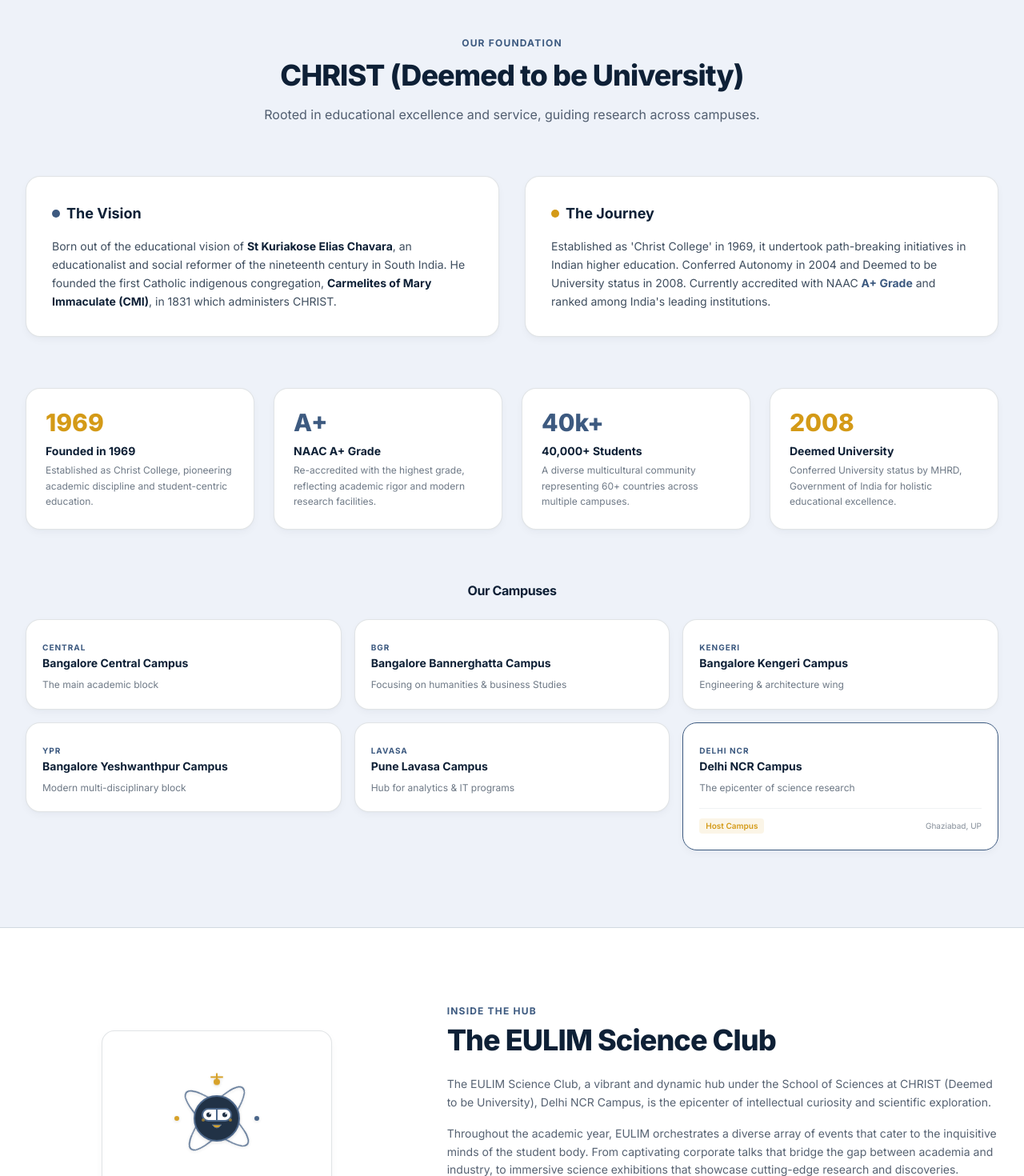
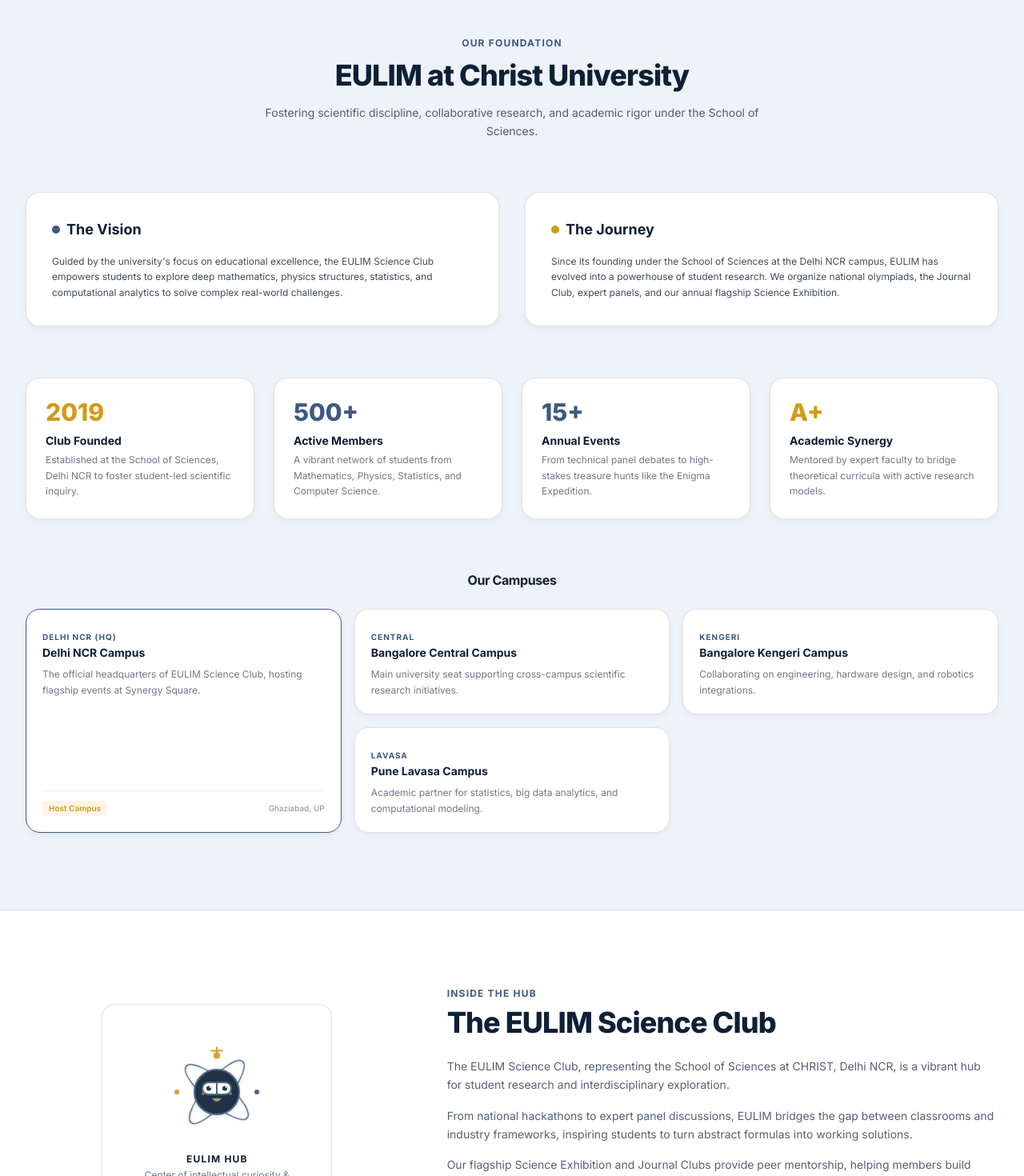
Before and after one commit to abhisarxverma/eulim-club, a Next.js app: page / in a window 1280 px wide. Shown: the part 1680-3150 px from the top of the page at 80% size. Built offline with nearby package versions, Linux system fonts and the light colour scheme.

Commit message:
Specialize the content to EULIM

```diff
--- a/app/page.tsx
+++ b/app/page.tsx
@@ -145,19 +145,17 @@
   };
 
   const universityHighlights = [
-    { stat: "1969", title: "Founded in 1969", desc: "Established as Christ College, pioneering academic discipline and student-centric education.", color: "text-brand-ochre" },
-    { stat: "A+", title: "NAAC A+ Grade", desc: "Re-accredited with the highest grade, reflecting academic rigor and modern research facilities.", color: "text-brand-cyan" },
-    { stat: "40k+", title: "40,000+ Students", desc: "A diverse multicultural community representing 60+ countries across multiple campuses.", color: "text-brand-cyan" },
-    { stat: "2008", title: "Deemed University", desc: "Conferred University status by MHRD, Government of India for holistic educational excellence.", color: "text-brand-ochre" },
+    { stat: "2019", title: "Club Founded", desc: "Established at the School of Sciences, Delhi NCR to foster student-led scientific inquiry.", color: "text-brand-ochre" },
+    { stat: "500+", title: "Active Members", desc: "A vibrant network of students from Mathematics, Physics, Statistics, and Computer Science.", color: "text-brand-cyan" },
+    { stat: "15+", title: "Annual Events", desc: "From technical panel debates to high-stakes treasure hunts like the Enigma Expedition.", color: "text-brand-cyan" },
+    { stat: "A+", title: "Academic Synergy", desc: "Mentored by expert faculty to bridge theoretical curricula with active research models.", color: "text-brand-ochre" },
   ];
 
   const campuses = [
-    { name: "Bangalore Central Campus", desc: "The main academic block", code: "CENTRAL" },
-    { name: "Bangalore Bannerghatta Campus", desc: "Focusing on humanities & business Studies", code: "BGR" },
-    { name: "Bangalore Kengeri Campus", desc: "Engineering & architecture wing", code: "KENGERI" },
-    { name: "Bangalore Yeshwanthpur Campus", desc: "Modern multi-disciplinary block", code: "YPR" },
-    { name: "Pune Lavasa Campus", desc: "Hub for analytics & IT programs", code: "LAVASA" },
-    { name: "Delhi NCR Campus", desc: "The epicenter of science research", code: "DELHI NCR", img: "https://ncr.christuniversity.in/images/history1.png" },
+    { name: "Delhi NCR Campus", desc: "The official headquarters of EULIM Science Club, hosting flagship events at Synergy Square.", code: "DELHI NCR (HQ)" },
+    { name: "Bangalore Central Campus", desc: "Main university seat supporting cross-campus scientific research initiatives.", code: "CENTRAL" },
+    { name: "Bangalore Kengeri Campus", desc: "Collaborating on engineering, hardware design, and robotics integrations.", code: "KENGERI" },
+    { name: "Pune Lavasa Campus", desc: "Academic partner for statistics, big data analytics, and computational modeling.", code: "LAVASA" },
   ];
 
   const milestones = [
@@ -517,10 +515,10 @@
           >
             <h2 className="text-xs font-bold tracking-widest text-brand-cyan uppercase mb-3">Our Foundation</h2>
             <p className="text-3xl sm:text-4xl font-extrabold text-brand-blue tracking-tight font-display">
-              CHRIST (Deemed to be University)
+              EULIM at Christ University
             </p>
-            <p className="mt-4 text-base text-brand-blue/70 leading-relaxed">
-              Rooted in educational excellence and service, guiding research across campuses.
+            <p className="mt-4 text-sm text-brand-blue/70 leading-relaxed max-w-2xl mx-auto">
+              Fostering scientific discipline, collaborative research, and academic rigor under the School of Sciences.
             </p>
           </motion.div>
 
@@ -537,8 +535,8 @@
                 <span className="w-2.5 h-2.5 rounded-full bg-brand-cyan"></span>
                 The Vision
               </h3>
-              <p className="text-sm text-brand-blue/80 leading-relaxed">
-                Born out of the educational vision of <strong className="text-brand-blue">St Kuriakose Elias Chavara</strong>, an educationalist and social reformer of the nineteenth century in South India. He founded the first Catholic indigenous congregation, <strong className="text-brand-blue">Carmelites of Mary Immaculate (CMI)</strong>, in 1831 which administers CHRIST.
+              <p className="text-xs text-brand-blue/80 leading-relaxed">
+                Guided by the university's focus on educational excellence, the EULIM Science Club empowers students to explore deep mathematics, physics structures, statistics, and computational analytics to solve complex real-world challenges.
               </p>
             </motion.div>
 
@@ -553,8 +551,8 @@
                 <span className="w-2.5 h-2.5 rounded-full bg-brand-ochre"></span>
                 The Journey
               </h3>
-              <p className="text-sm text-brand-blue/80 leading-relaxed">
-                Established as &apos;Christ College&apos; in 1969, it undertook path-breaking initiatives in Indian higher education. Conferred Autonomy in 2004 and Deemed to be University status in 2008. Currently accredited with NAAC <span className="font-bold text-brand-cyan">A+ Grade</span> and ranked among India&apos;s leading institutions.
+              <p className="text-xs text-brand-blue/80 leading-relaxed">
+                Since its founding under the School of Sciences at the Delhi NCR campus, EULIM has evolved into a powerhouse of student research. We organize national olympiads, the Journal Club, expert panels, and our annual flagship Science Exhibition.
               </p>
             </motion.div>
           </div>
@@ -585,7 +583,7 @@
 
             <div className="grid grid-cols-1 sm:grid-cols-2 lg:grid-cols-6 gap-4">
               {campuses.map((campus, i) => {
-                const isNcr = campus.code === "DELHI NCR";
+                const isNcr = campus.code.includes("DELHI NCR");
                 return (
                   <motion.div
                     key={campus.name}
@@ -654,13 +652,13 @@
 
               <div className="space-y-4 text-sm text-brand-blue/70 leading-relaxed font-normal">
                 <p>
-                  The EULIM Science Club, a vibrant and dynamic hub under the School of Sciences at CHRIST (Deemed to be University), Delhi NCR Campus, is the epicenter of intellectual curiosity and scientific exploration.
+                  The EULIM Science Club, representing the School of Sciences at CHRIST, Delhi NCR, is a vibrant hub for student research and interdisciplinary exploration.
                 </p>
                 <p>
-                  Throughout the academic year, EULIM orchestrates a diverse array of events that cater to the inquisitive minds of the student body. From captivating corporate talks that bridge the gap between academia and industry, to immersive science exhibitions that showcase cutting-edge research and discoveries.
+                  From national hackathons to expert panel discussions, EULIM bridges the gap between classrooms and industry frameworks, inspiring students to turn abstract formulas into working solutions.
                 </p>
                 <p>
-                  The club also hosts thought-provoking panel discussions, bringing together experts from various scientific domains to debate and dissect contemporary issues.
+                  Our flagship Science Exhibition and Journal Clubs provide peer mentorship, helping members build research papers, projects, and collaborative ties.
                 </p>
               </div>
 
```
